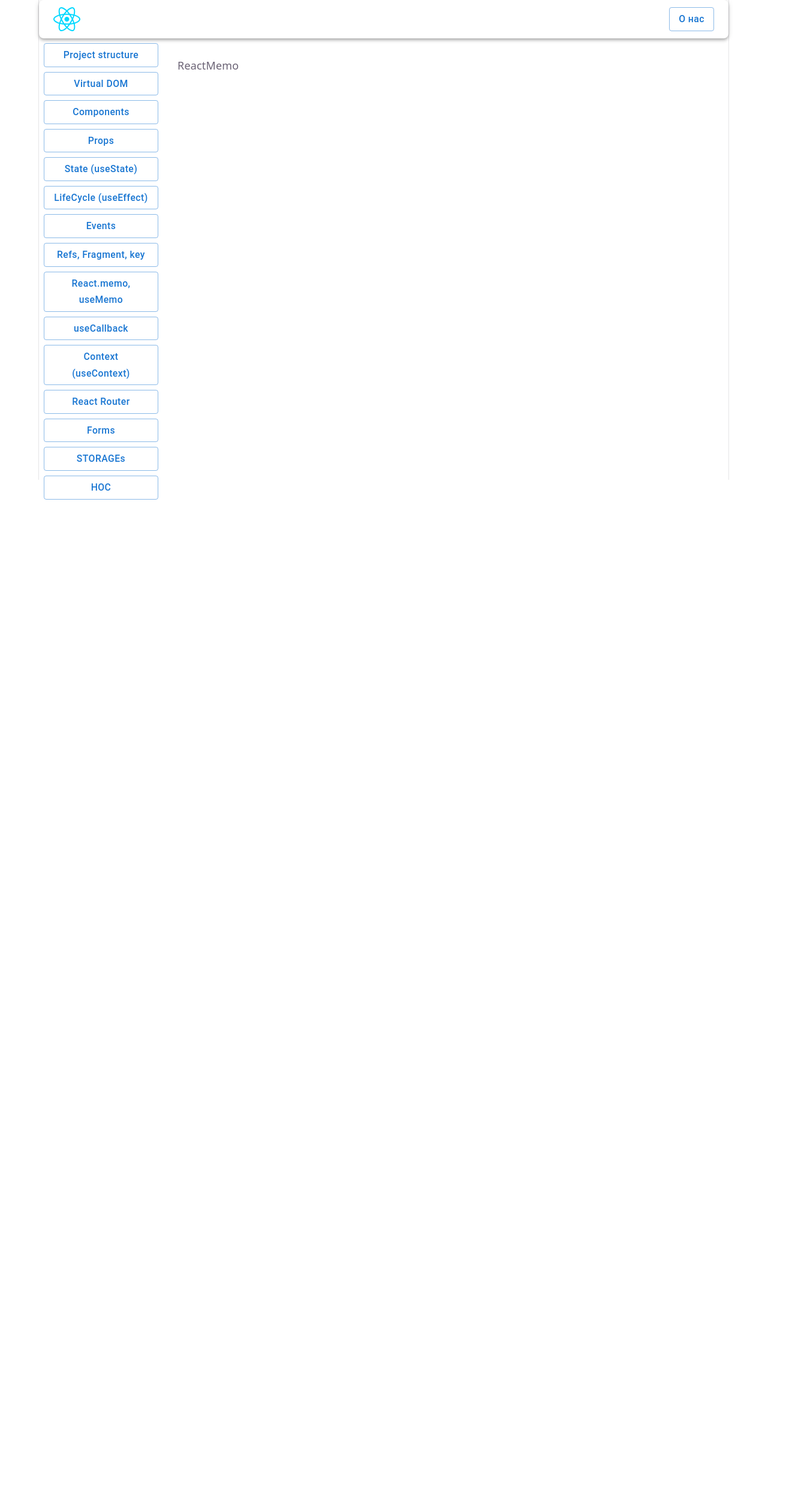
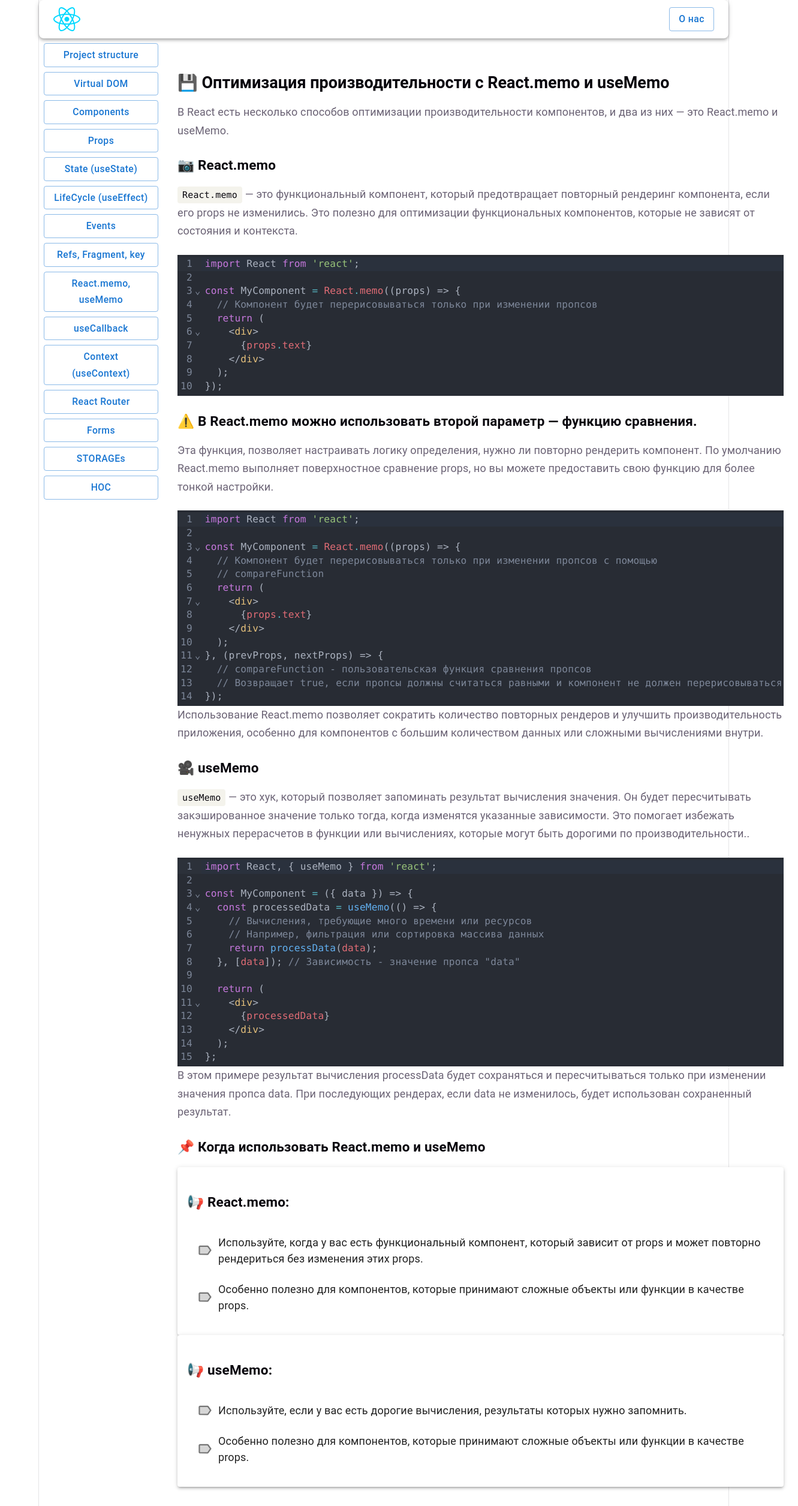
Before and after one commit to DmitriyRadovnya/baza, a React (Vite) app: page /react-memo in a window 1280 px wide. Shown: the whole page at 60% size, 1331 px wide, since content can reach past the window. Before the commit the page ends 833 px from the top, so only its background shows below. Built offline with nearby package versions, Linux system fonts and the light colour scheme.

Commit message:
feat: implement reactMemo page

```diff
--- a/src/components/topics/ReactMemo.jsx
+++ b/src/components/topics/ReactMemo.jsx
@@ -1,3 +1,67 @@
+import { SectionTitle } from "../shared/SectionTitle";
+import { TextBlock } from "../shared/TextBlock";
+import { CodeBlock } from "../shared/CodeBlock";
+import { NoteBlock } from "../shared/NoteBlock";
+import * as reactMemo from "./pages-data/react-memo";
+
 export const ReactMemo = () => {
-  return <p>ReactMemo</p>;
+  return (
+    <>
+      <SectionTitle variant="h5" icon={"💾"}>
+        Оптимизация производительности с React.memo и useMemo
+      </SectionTitle>
+      <TextBlock>
+        В React есть несколько способов оптимизации производительности
+        компонентов, и два из них — это React.memo и useMemo.
+      </TextBlock>
+      <SectionTitle icon={"📷"}>React.memo</SectionTitle>
+      <TextBlock>
+        <code>React.memo</code> — это функциональный компонент, который
+        предотвращает повторный рендеринг компонента, если его props не
+        изменились. Это полезно для оптимизации функциональных компонентов,
+        которые не зависят от состояния и контекста.
+      </TextBlock>
+      <CodeBlock language="jsx" code={reactMemo.memo} />
+
+      <SectionTitle icon={"⚠️"}>
+        В React.memo можно использовать второй параметр — функцию сравнения.
+      </SectionTitle>
+      <TextBlock>
+        Эта функция, позволяет настраивать логику определения, нужно ли повторно
+        рендерить компонент. По умолчанию React.memo выполняет поверхностное
+        сравнение props, но вы можете предоставить свою функцию для более тонкой
+        настройки.
+      </TextBlock>
+      <CodeBlock language="jsx" code={reactMemo.memoSecParam} />
+      <TextBlock>
+        Использование React.memo позволяет сократить количество повторных
+        рендеров и улучшить производительность приложения, особенно для
+        компонентов с большим количеством данных или сложными вычислениями
+        внутри.
+      </TextBlock>
+
+      <SectionTitle icon={"🎥"}>useMemo</SectionTitle>
+      <TextBlock>
+        <code>useMemo</code> — это хук, который позволяет запоминать результат
+        вычисления значения. Он будет пересчитывать закэшированное значение
+        только тогда, когда изменятся указанные зависимости. Это помогает
+        избежать ненужных перерасчетов в функции или вычислениях, которые могут
+        быть дорогими по производительности..
+      </TextBlock>
+      <CodeBlock language="jsx" code={reactMemo.useMemo} />
+      <TextBlock>
+        В этом примере результат вычисления processData будет сохраняться и
+        пересчитываться только при изменении значения пропса data. При
+        последующих рендерах, если data не изменилось, будет использован
+        сохраненный результат.
+      </TextBlock>
+
+      <SectionTitle icon={"📌"}>
+        Когда использовать React.memo и useMemo
+      </SectionTitle>
+
+      <NoteBlock title={"React.memo:"} items={reactMemo.memoPrompts} />
+      <NoteBlock title={"useMemo:"} items={reactMemo.useMemoPrompts} />
+    </>
+  );
 };
--- /dev/null
+++ b/src/components/topics/pages-data/react-memo.js
@@ -0,0 +1,63 @@
+export const memo = `import React from 'react';
+
+const MyComponent = React.memo((props) => {
+  // Компонент будет перерисовываться только при изменении пропсов
+  return (
+    <div>
+      {props.text}
+    </div>
+  );
+}); `;
+
+export const memoSecParam = `import React from 'react';
+
+const MyComponent = React.memo((props) => {
+  // Компонент будет перерисовываться только при изменении пропсов с помощью
+  // compareFunction
+  return (
+    <div>
+      {props.text}
+    </div>
+  );
+}, (prevProps, nextProps) => {
+  // compareFunction - пользовательская функция сравнения пропсов
+  // Возвращает true, если пропсы должны считаться равными и компонент не должен перерисовываться
+});`;
+
+export const useMemo = `import React, { useMemo } from 'react';
+
+const MyComponent = ({ data }) => {
+  const processedData = useMemo(() => {
+    // Вычисления, требующие много времени или ресурсов
+    // Например, фильтрация или сортировка массива данных
+    return processData(data);
+  }, [data]); // Зависимость - значение пропса "data"
+
+  return (
+    <div>
+      {processedData}
+    </div>
+  );
+};`;
+
+export const memoPrompts = [
+  {
+    id: 1,
+    text: "Используйте, когда у вас есть функциональный компонент, который зависит от props и может повторно рендериться без изменения этих props.",
+  },
+  {
+    id: 2,
+    text: "Особенно полезно для компонентов, которые принимают сложные объекты или функции в качестве props.",
+  },
+];
+
+export const useMemoPrompts = [
+  {
+    id: 1,
+    text: "Используйте, если у вас есть дорогие вычисления, результаты которых нужно запомнить.",
+  },
+  {
+    id: 2,
+    text: "Особенно полезно для компонентов, которые принимают сложные объекты или функции в качестве props.",
+  },
+];
```
